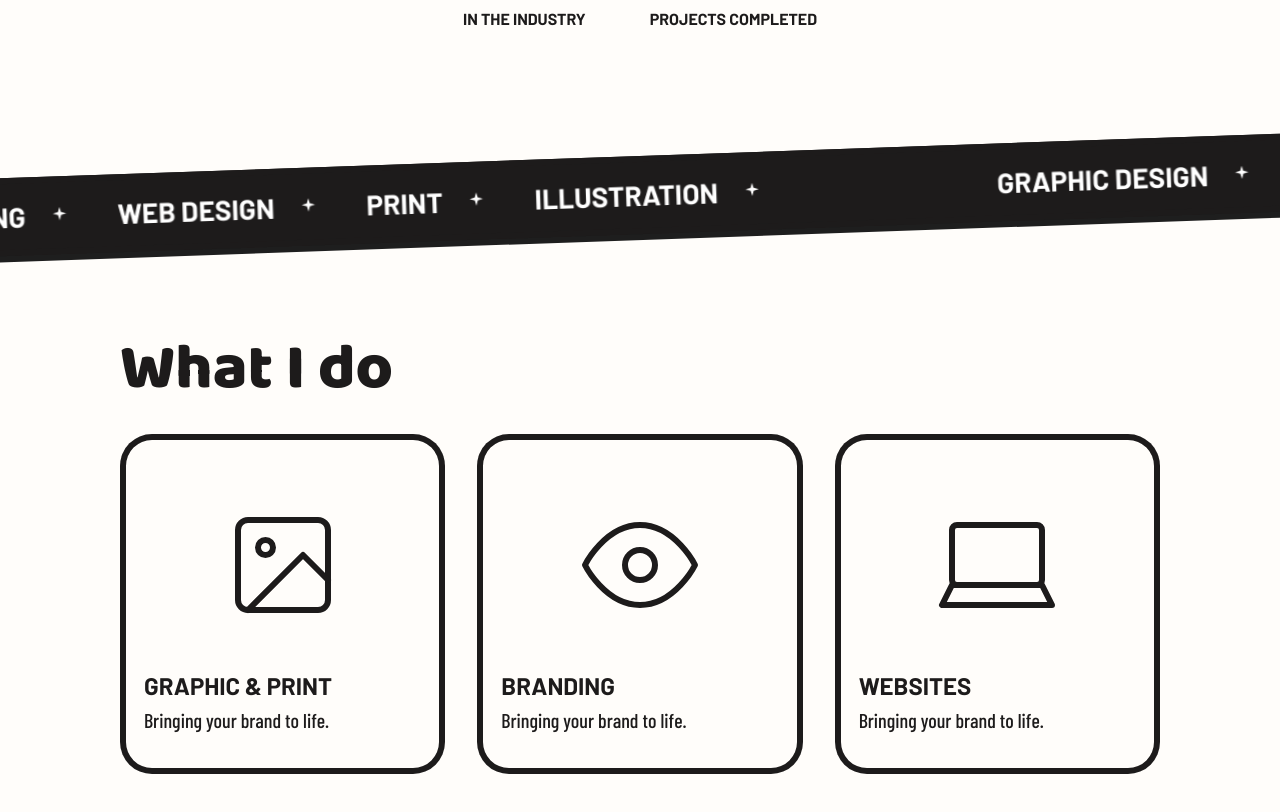
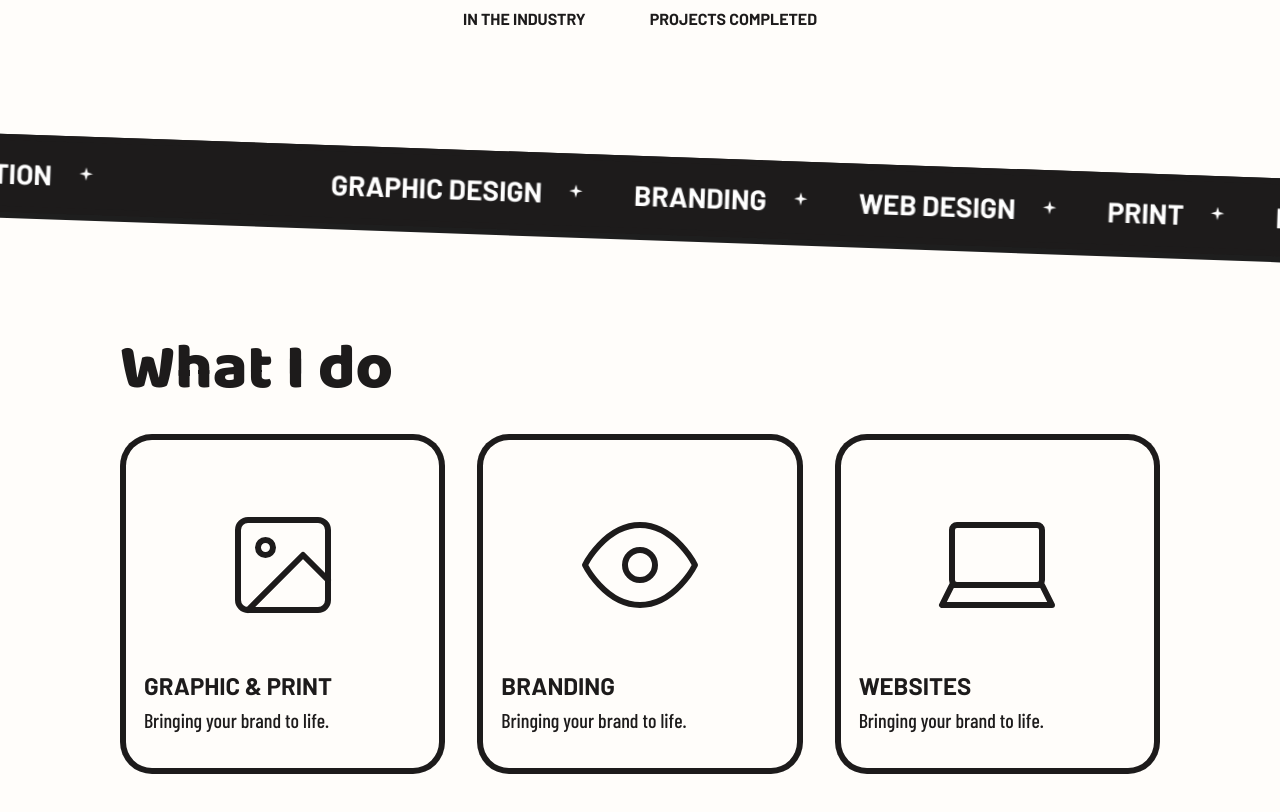
Before and after one commit to Fauxdeedle/site-portfolio, a Next.js app: page / in a window 1280 px wide. Shown: the part 814-1626 px from the top of the page. Built offline with nearby package versions, Linux system fonts and the light colour scheme.

Commit message:
fixed marq direction and motion

```diff
--- a/components/Marquee.module.css
+++ b/components/Marquee.module.css
@@ -1,16 +1,21 @@
 .root {
-  width: 100%;
+  width: 100vw;
+  position: relative;
+  left: 50%;
+  right: 50%;
+  margin-left: -50vw;
+  margin-right: -50vw;
   overflow: hidden;
   padding: var(--space-7) 0;
 }
 
 .bar {
   display: flex;
-  width: 110%;
-  margin-left: -5%;
+  width: 110vw;
+  margin-left: -5vw;
   overflow: hidden;
   background: var(--ink);
-  transform: rotate(-2deg);
+  transform: rotate(2deg);
   border-top: var(--stroke-heavy) solid var(--ink);
   border-bottom: var(--stroke-heavy) solid var(--ink);
   box-shadow: var(--shadow-pop);
@@ -45,10 +50,10 @@
 
 @keyframes scroll {
   from {
-    transform: translateX(0);
+    transform: translateX(-100%);
   }
   to {
-    transform: translateX(-100%);
+    transform: translateX(0);
   }
 }
 
```
